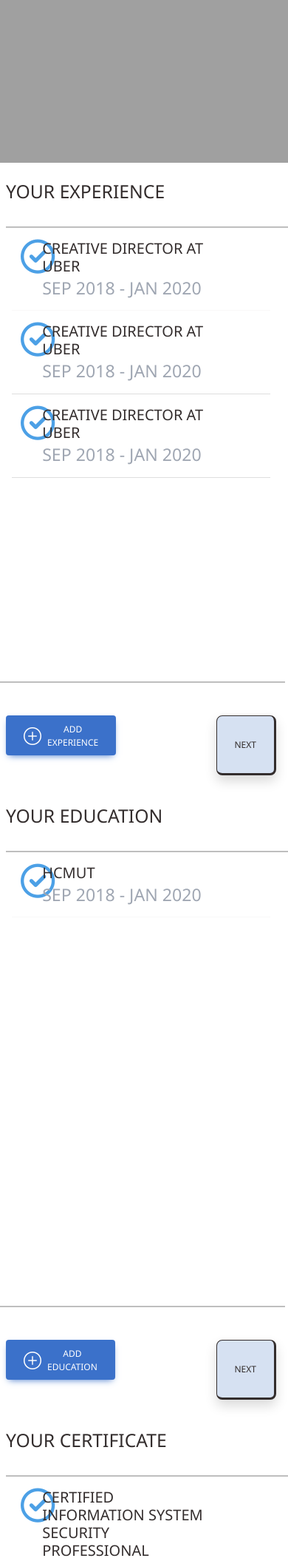
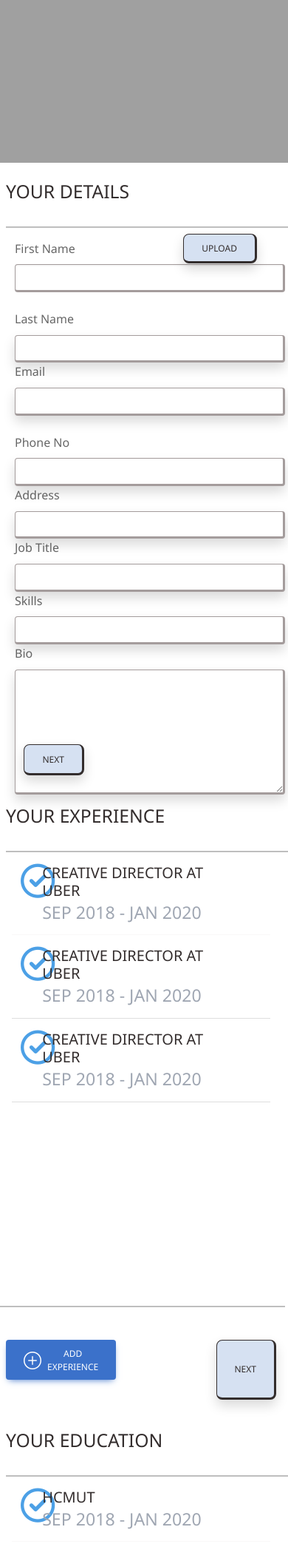
Before and after one commit to khoatruong19/cv-website, a PHP site: page /pages/cv_form.php in a window 390 px wide. Shown: the part 624-2734 px from the top of the page at 74% size. Run offline with PHP 8.4, Linux system fonts and the light colour scheme; some libraries are stand-ins or nearby versions.

Commit message:
added detail page

```diff
--- /dev/null
+++ b/pages/components/cv_form_components/det_page.php
@@ -0,0 +1,64 @@
+<div class="cv_page_container position-relative" id="det_page">
+    <h2 class="text-uppercase text-dark pb-3 pt-3 text-bold">your details</h2>
+    <hr style="border-top: 2px solid black;">
+
+    <div class="container" id="detail_form">
+        <form class="position-relative" action="">
+            <!-- <div class="justify-content-between"> -->
+            <div class="position-absolute col-md-4 w-25" style="right: 5vh;">
+                <div class="text-center p-3 pb-0">
+                    <img class="img-fluid rounded-circle my-4 p-1 d-none d-md-block shadow"src="https://impreza.us-themes.com/wp-content/uploads/paolo-bendandi-D-8XODEIr_s-unsplash.jpg" alt="profile picture" />
+                </div>
+                <div class="d-block mb-4 d-flex justify-content-center align-items-center">
+                    <button type="submit" class="cus_next btn btn-primary rounded-3 d-block border-input text-dark shadow" style="background-color: rgb(214, 225, 242);">Upload</button>
+                </div>
+            </div>
+            <div class="row g-4">
+                <div class="col-md-4">
+                    <label for="det_firstName" class="form-label">First Name</label>
+                    <input type="text" class="form-control border-input " id="first_name">
+                </div>
+                <div class="col-md-4">
+                    <label for="det_lastName" class="form-label">Last Name</label>
+                    <input type="text" class="form-control border-input shadow" id="last_name">
+                </div>
+            </div>
+            <!-- <div class="col-md-4"></div> -->
+            <!-- </div> -->
+            <div class="row g-4">
+                <div class="col-md-4">
+                    <label for="det_mail" class="form-label">Email</label>
+                    <input type="text" class="form-control border-input shadow" id="det_mail">
+                </div>
+                <div class="col-md-4">
+                    <label for="det_phone" class="form-label">Phone No</label>
+                    <input type="text" class="form-control border-input shadow"  id="det_phone">
+                </div>
+            </div>
+            <!-- <div class="col-md-6"></div> -->
+            <div class="col-md-8">
+                <label for="det_url" class="form-label">Address</label>
+                <input type="text" class="form-control border-input shadow" id="det_address">
+            </div>
+            <div class="col-md-8">
+                <label for="det_jobTitle" class="form-label">Job Title</label>
+                <input type="text" class="form-control border-input shadow" id="det_jobTitle">
+            </div>
+            <div class="col-md-8">
+                <label for="det_skills" class="form-label">Skills</label>
+                <input type="text" class="form-control border-input shadow" id="det_skills">
+            </div>
+            <div class="col-12">
+                <label for="det_bio" class="form-label">Bio</label>
+                <textarea type="text" class="form-control border-input shadow" style="height: 20vh"  id="det_bio"></textarea>
+            </div>
+        </form>
+    </div>
+
+    <div class="position-absolute bottom-0 w-100 row d-flex mb-4 d-block mb-2" style="height:5vh">
+        <!-- <hr style="border-top: 2px solid black;"> -->
+        <div class="col-4 col-md-12 d-flex flex-row-reverse">
+            <button type="submit" class="cus_next btn btn-primary rounded-3 d-block border-input text-dark shadow" style="background-color: rgb(214, 225, 242);">Next</button>
+        </div>
+    </div>
+</div>
--- a/pages/cv_form.php
+++ b/pages/cv_form.php
@@ -52,6 +52,11 @@
             </div>
         </aside>
         <div class="col-12 col-sm-9 m-2">
+            <div class="" id="#">
+                <?php
+                    include('./components/cv_form_components/det_page.php');
+                ?>
+            </div>
             <div class="" id="item-1">
                 <?php
                     include('./components/cv_form_components/exp_page.php');
```
